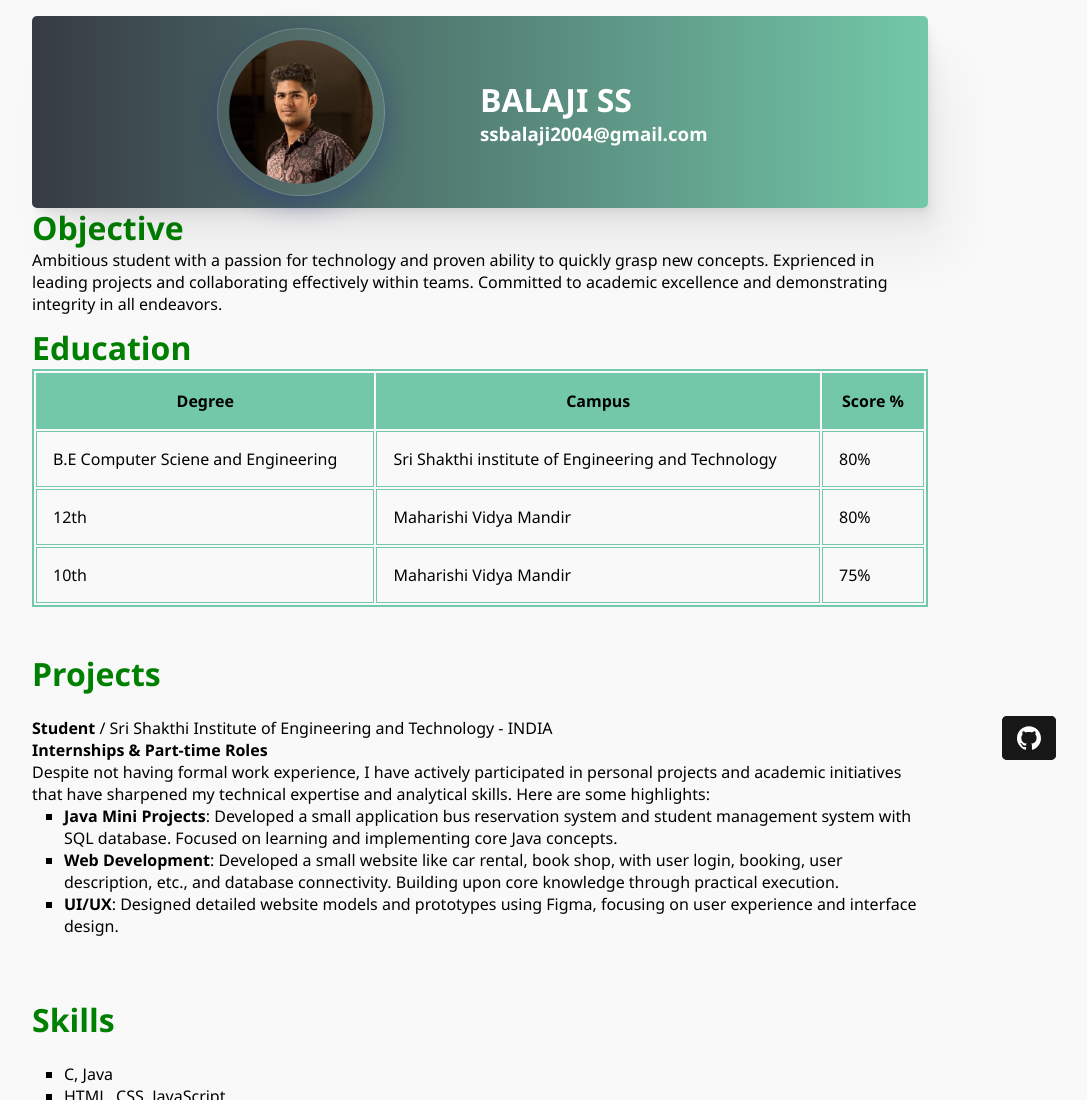
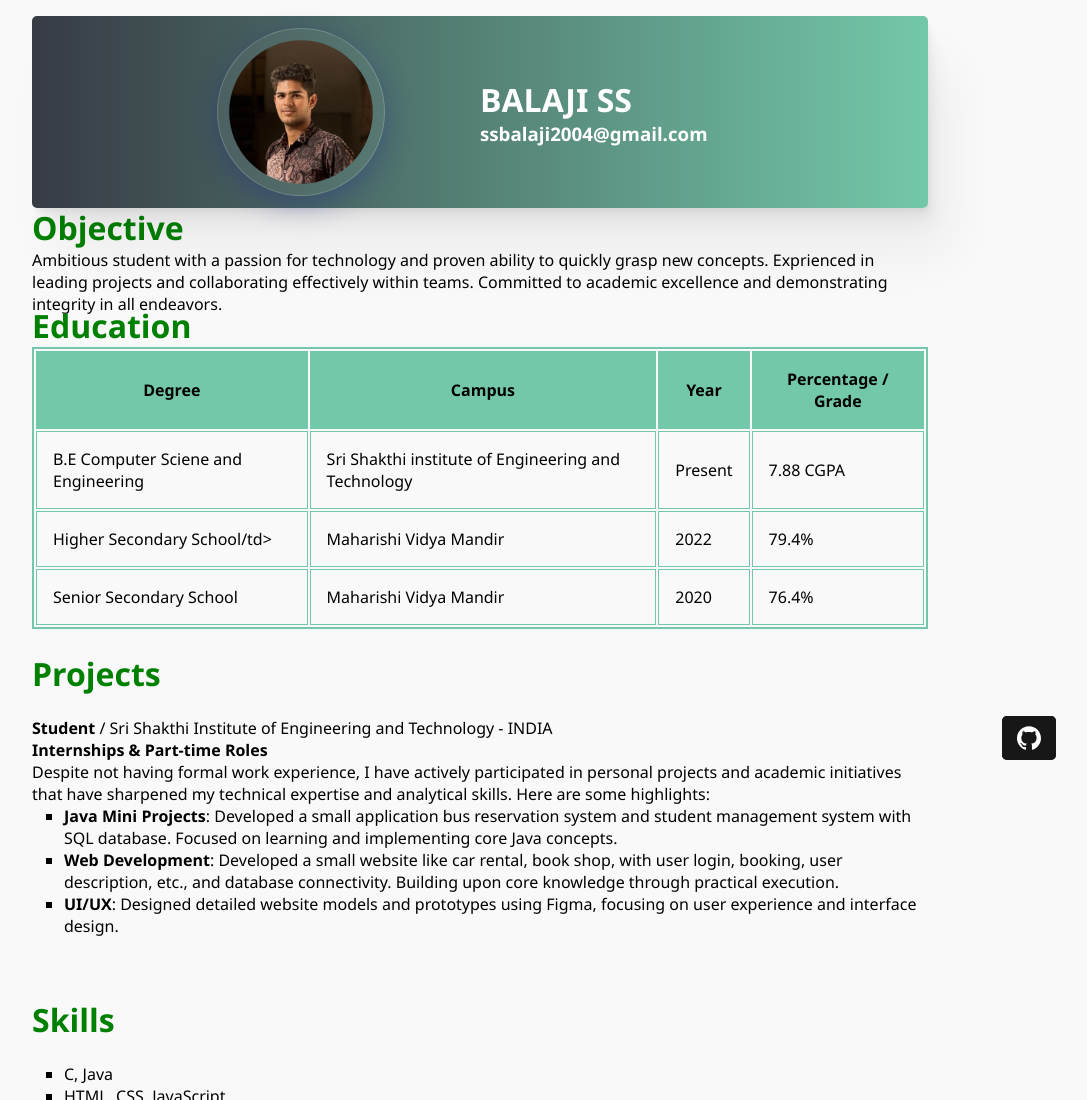
Before and after one commit to bala00790/bala00790, a plain HTML site: page index.html in a window 1280 px wide. Shown: the top 1100 px of the page, without its empty margins (160-1247 px from the left). Drawn offline with Linux system fonts and the light colour scheme.

Commit message:
Update index.html

```diff
--- a/index.html
+++ b/index.html
@@ -261,22 +261,26 @@
             <tr>
                 <th>Degree</th>
                 <th>Campus</th>
-                <th>Score %</th>
+                <th>Year</th>
+                <th>Percentage / Grade</th>
             </tr>
             <tr>
                 <td>B.E Computer Sciene and Engineering</td>
                 <td>Sri Shakthi institute of Engineering and Technology</td>
-                <td>80%</td>
+                <td>Present</td>
+                <td>7.88 CGPA</td>
             </tr>
             <tr>
-                <td>12th</td>
+                <td>Higher Secondary School/td>
                 <td>Maharishi Vidya Mandir</td>
-                <td>80%</td>
+                <td>2022</td>
+                <td>79.4%</td>
             </tr>
             <tr>
-                <td>10th</td>
+                <td>Senior Secondary School</td>
                 <td>Maharishi Vidya Mandir</td>
-                <td>75%</td>
+                <td>2020</td>
+                <td>76.4%</td>
             </tr>
         </table>
     </div>
```
